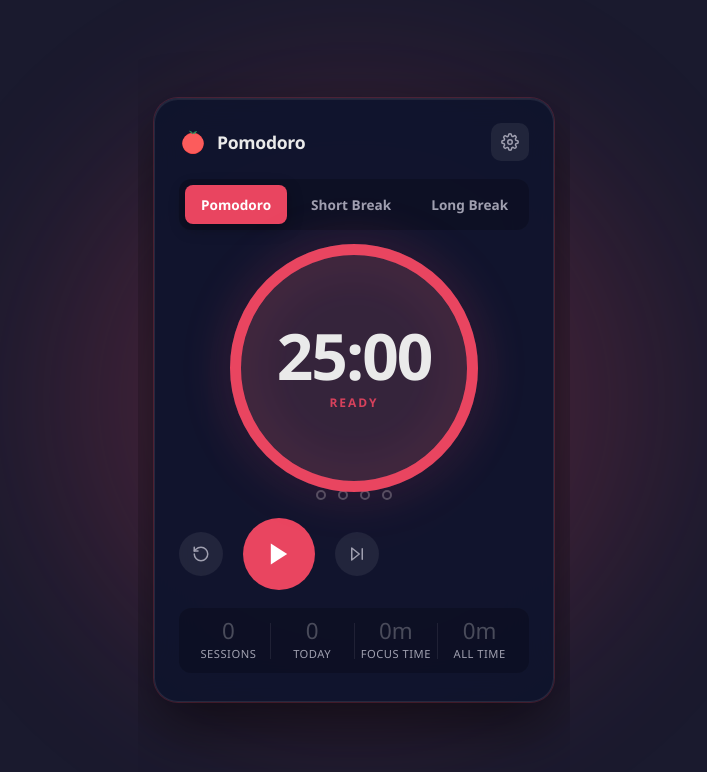
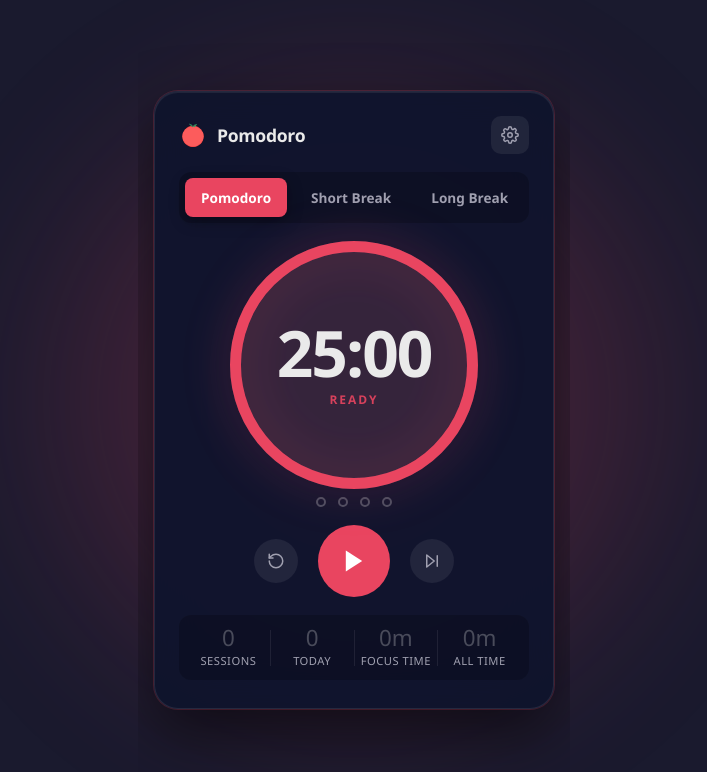
Before and after one commit to tusharmath/pomodoro, a React (Vite) app: page / in a window 1280 px wide. Shown: the top 772 px of the page, without its empty margins (286-993 px from the left). Built offline with nearby package versions, Linux system fonts and the light colour scheme.

Commit message:
style: fix dots row margin and center controls container

```diff
--- a/src/App.module.css
+++ b/src/App.module.css
@@ -97,8 +97,7 @@
   justify-content: center;
   align-items: center;
   padding: 0;
-  /* Pull the dots row up to close the SVG whitespace gap */
-  margin: -4px 0 -20px;
+  margin-bottom: -10px;
 }
 
 @media (max-width: 480px) {
--- a/src/components/Controls.module.css
+++ b/src/components/Controls.module.css
@@ -1,6 +1,7 @@
 .container {
   display: flex;
   align-items: center;
+  justify-content: center;
   gap: 20px;
 }
 
```
